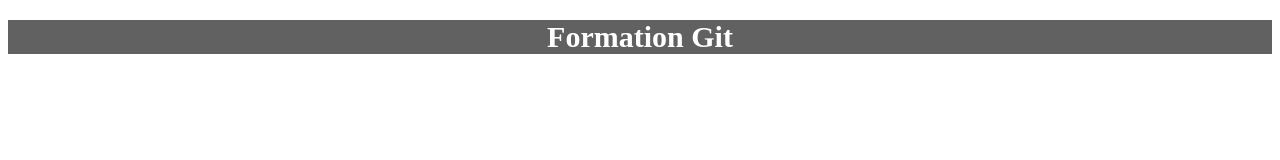
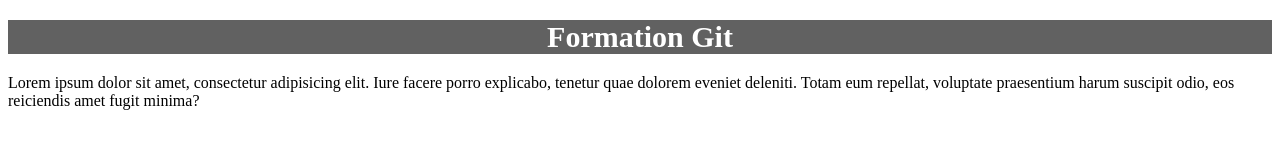
Before and after one commit to wil1708/mon_site_web, a plain HTML site: page index.html in a window 1280 px wide. Drawn offline with Linux system fonts and the light colour scheme.

Commit message:
Ajout d'un paragraphe lorem

```diff
--- a/index.html
+++ b/index.html
@@ -8,5 +8,8 @@
 <body>
     <!-- TITRE DE LA PAGE -->
     <h1 id="top-banner">Formation Git</h1>
+    <div>
+        <p>Lorem ipsum dolor sit amet, consectetur adipisicing elit. Iure facere porro explicabo, tenetur quae dolorem eveniet deleniti. Totam eum repellat, voluptate praesentium harum suscipit odio, eos reiciendis amet fugit minima?</p>
+    </div>
 </body>
 </html>
```
